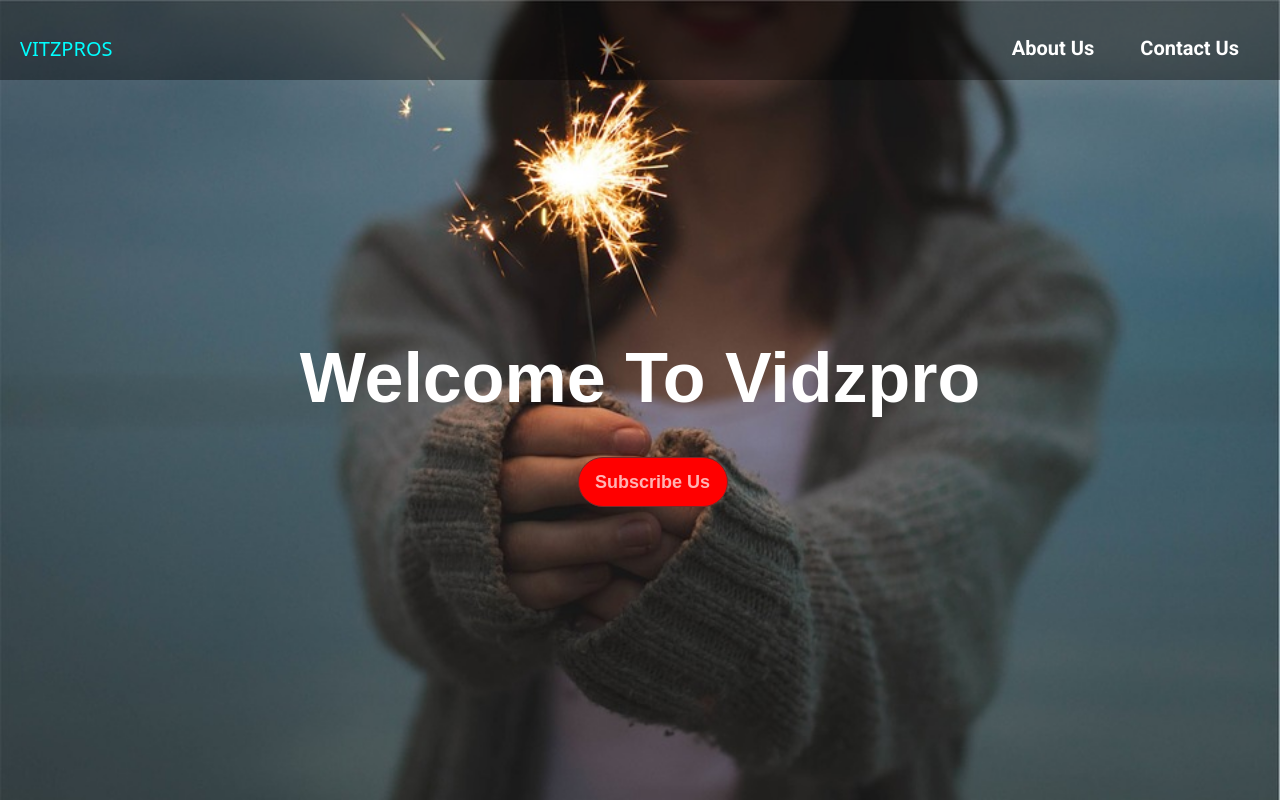
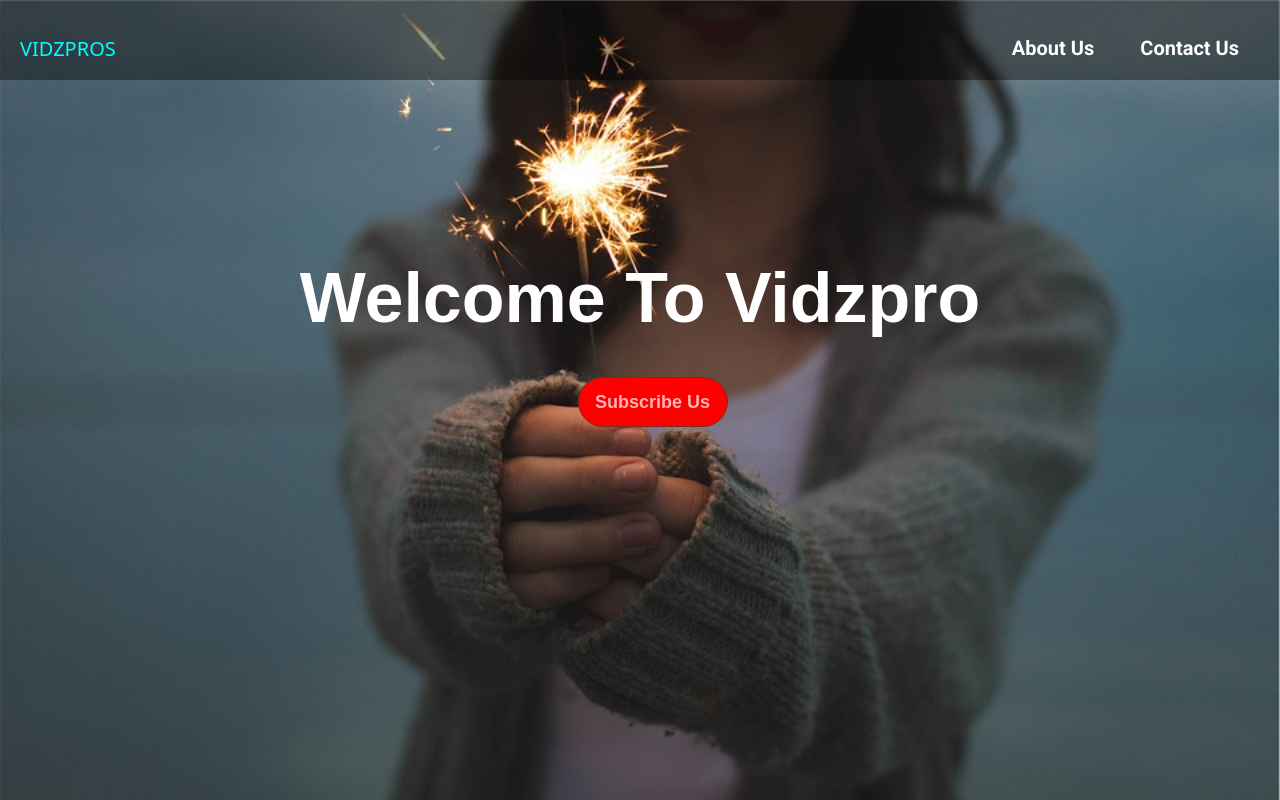
Before and after one commit to vishnurag5/vidzpros, a plain HTML site: page index.html in a window 1280 px wide. Drawn offline with nearby package versions, Linux system fonts and the light colour scheme.

Commit message:
Add files via upload

```diff
--- a/index.html
+++ b/index.html
@@ -12,7 +12,7 @@
 	<div class="wrapper">
 			<nav class="navbar">
 				<!-- <img class="logo" src="logo.png"> -->
-				<p class="vitztitle">VITZPROS</p>
+				<p class="vitztitle">VIDZPROS</p>
 				<ul>
 					<li><a href="#">About Us</a></li>
 					<li><a href="contactus.html">Contact Us</a></li>
--- a/style.css
+++ b/style.css
@@ -47,7 +47,7 @@
 .wrapper .center{
 	position: absolute;
 	left: 50%;
-	top: 55%;
+	top: 45%;
 	transform: translate(-50%, -50%);
 	font-family: sans-serif;
 	user-select: none;
```
